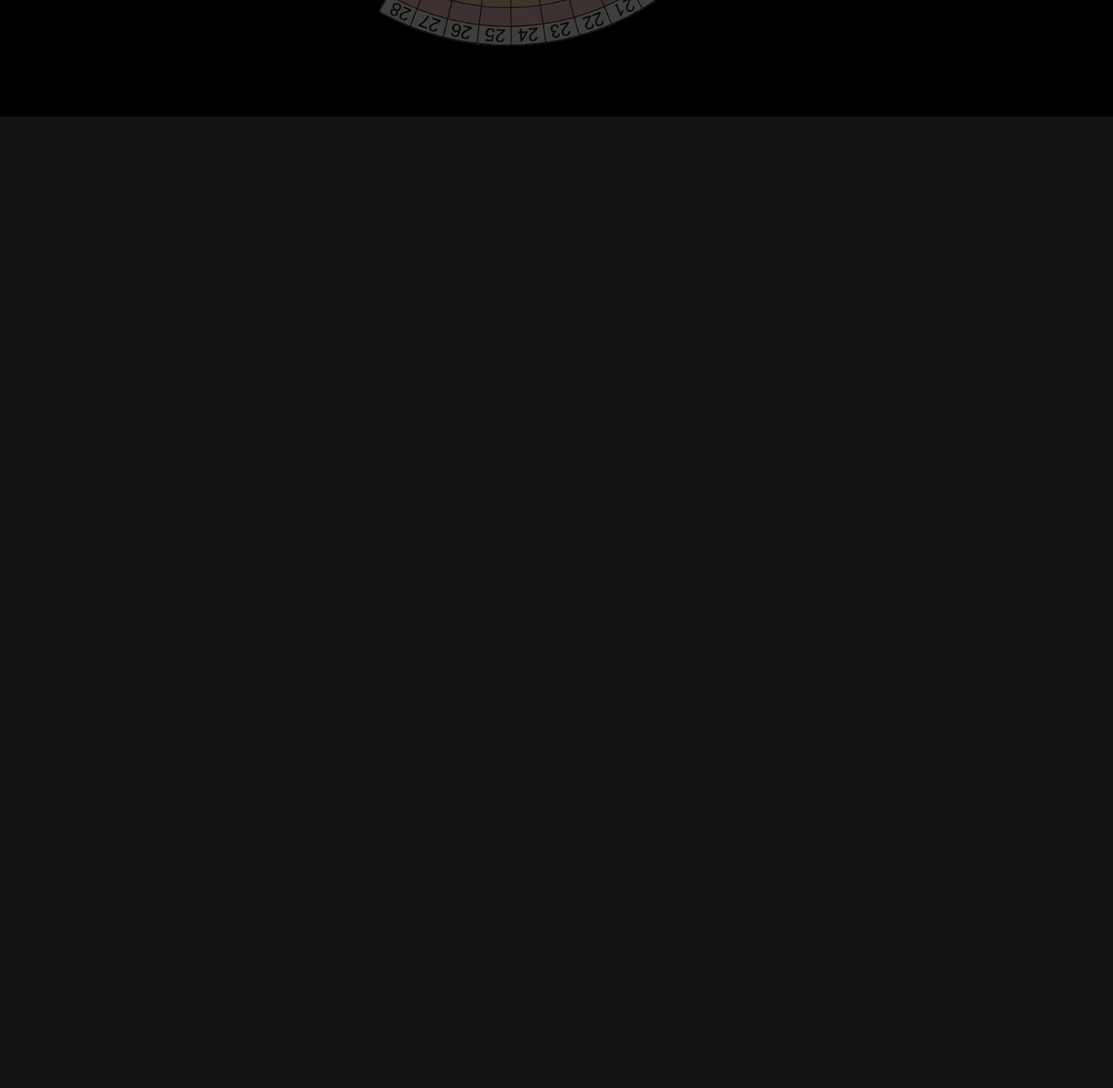
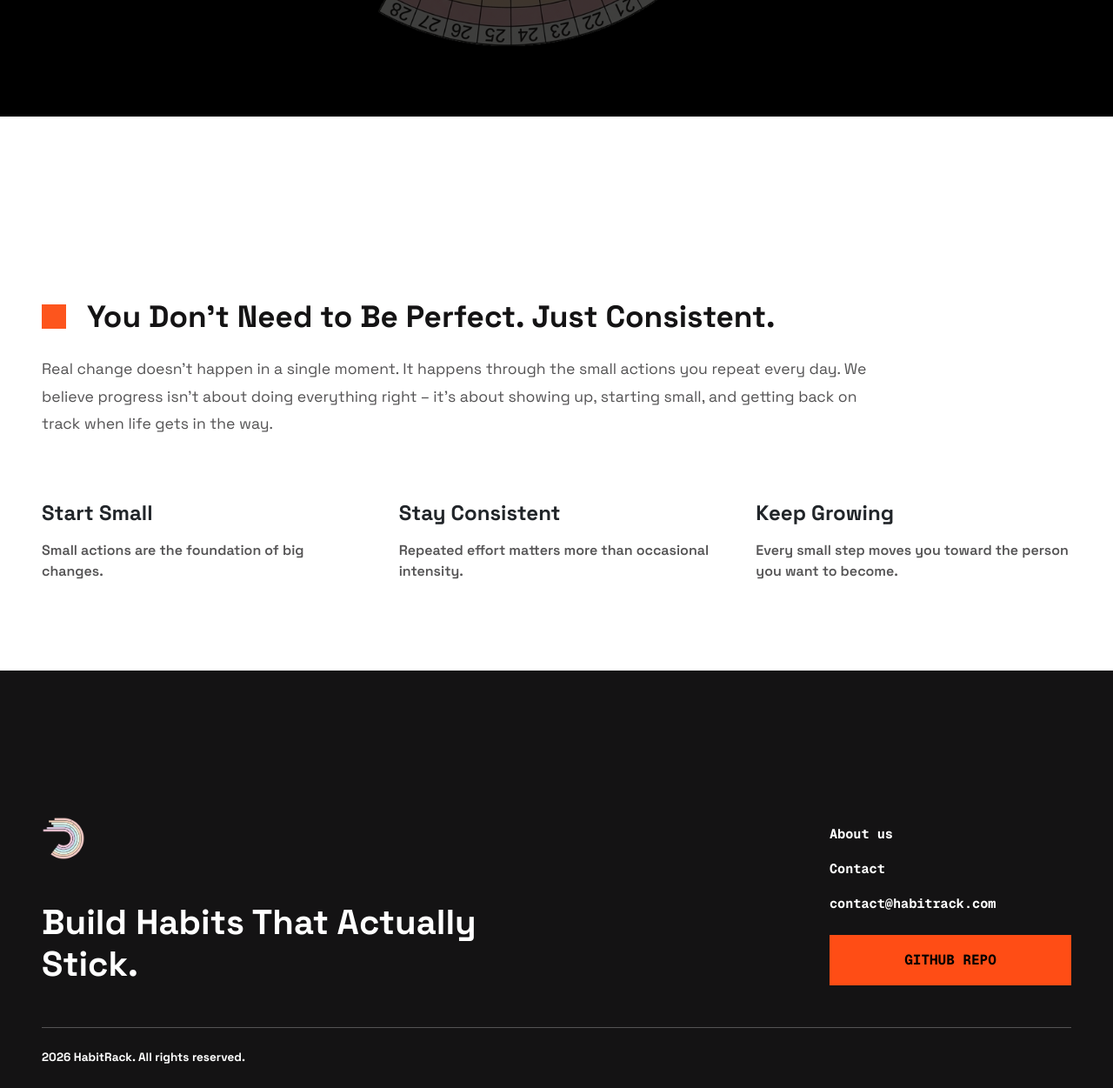
Before and after one commit to Distorver/HabitRack, a website: page index.html in a window 1280 px wide. Shown: the part 666-1917 px from the top of the page at 87% size. Before the commit the page ends 800 px from the top, so only its background shows below. Drawn offline with nearby package versions, Linux system fonts and the light colour scheme.

Commit message:
PHILOSOPHY-FOOTER

```diff
--- a/css/style.css
+++ b/css/style.css
@@ -90,3 +90,82 @@ a,
 .sub-container{
   margin-top: 9%;
 }
+
+
+
+
+
+
+
+/* ========== PHILOSOPHY & FOOTER START ========== */
+
+
+
+
+
+.philosophy-section {
+  background-color: #ffffff;
+  color: #141314;
+  padding: 8% 0;
+}
+.text-secondary-custom {
+  color: #545354 !important;
+}
+/* Philosophy Section Styling */
+.orange-square {
+  width: 28px;
+  height: 28px;
+  background-color: #FD551D;
+  flex-shrink: 0;
+}
+
+.philosophy-title {
+  font-size: 2.2rem;
+  color: #141314;
+}
+
+.philosophy-text {
+  line-height: 1.8;
+  font-size: 1.1rem;
+  max-width: 950px;
+}
+
+/* Footer Section Styling */
+.footer-section {
+  background-color: #141314;
+  padding-top: 7rem;
+}
+
+.footer-logo {
+  height: 50px;
+  width: auto;
+  object-fit: contain;
+}
+
+.footer-top {
+  min-height: 250px;
+}
+
+.footer-link {
+  font-weight: 700;
+  color: #ffffff;
+  text-decoration: none;
+  font-size: 0.95rem;
+  transition: color 0.3s ease;
+}
+
+.footer-link:hover {
+  color: #FD551D;
+}
+
+.border-custom {
+  border-color: #545354 !important;
+}
+
+.footer-copyright {
+  font-weight: 700;
+  font-size: 0.85rem;
+  color: #ffffff;
+}
+
+/* ========== PHILOSOPHY & FOOTER END ========== */
--- a/index.html
+++ b/index.html
@@ -145,12 +145,80 @@
       <!-- ========== HOW IT WORKS END ========== -->
 
       <!-- ========== PHILOSOPHY START ========== -->
+      <section class="philosophy-section ">
+        <div class="container-fluid px-4 px-lg-5">
+          <div class="sub-container">
+            <!-- Header Area -->
+            <div class="d-flex align-items-center mb-4">
+              <div class="orange-square me-4"></div>
+              <h2 class="philosophy-title fw-bold mb-0">You Don't Need to Be Perfect. Just Consistent.</h2>
+            </div>
+
+            <!-- Subtitle -->
+            <div class="row mb-5 pb-4">
+              <div class="col-lg-10">
+                <p class="philosophy-text text-secondary-custom mb-0">
+                  Real change doesn't happen in a single moment. It happens through the small actions you repeat every day. We believe progress isn't about doing everything right – it's about showing up, starting small, and getting back on track when life gets in the way.
+                </p>
+              </div>
+            </div>
+
+            <!-- Features Columns -->
+            <div class="row g-5">
+              <!-- Column 1 -->
+              <div class="col-md-4">
+                <h4 class="fw-bold mb-3 text-dark">Start Small</h4>
+                <p class="text-secondary-custom fw-semibold mb-0">Small actions are the foundation of big changes.</p>
+              </div>
+              <!-- Column 2 -->
+              <div class="col-md-4">
+                <h4 class="fw-bold mb-3 text-dark">Stay Consistent</h4>
+                <p class="text-secondary-custom fw-semibold mb-0">Repeated effort matters more than occasional intensity.</p>
+              </div>
+              <!-- Column 3 -->
+              <div class="col-md-4">
+                <h4 class="fw-bold mb-3 text-dark">Keep Growing</h4>
+                <p class="text-secondary-custom fw-semibold mb-0">Every small step moves you toward the person you want to become.</p>
+              </div>
+            </div>
+          </div>
+        </div>
+      </section>
+
+
 
       <!-- ========== PHILOSOPHY END ========== -->
     </main>
 
     <!-- ========== FOOTER START ========== -->
-    <footer></footer>
+    <footer class="footer-section">
+      <div class="container-fluid px-4 px-lg-5">
+        <div class="row justify-content-between align-items-end mb-5 footer-top">
+          <!-- Left Side: Logo & Slogan -->
+          <div class="col-lg-6 mb-5 mb-lg-0">
+            <div class="mb-5 d-flex align-items-center">
+              <img src="assets/images/raw/HabitRack.png" alt="HabitRack Logo" class="footer-logo" />
+            </div>
+            <h2 class="display-6 fw-bold mb-0 text-white">Build Habits That Actually Stick.</h2>
+          </div>
+
+          <!-- Right Side: Links & Button -->
+          <div class="col-lg-3 d-flex flex-column align-items-lg-start">
+            <ul class="list-unstyled mb-4 d-flex flex-column gap-3 w-100">
+              <li><a href="https://github.com/Distorver/HabitRack" class="footer-link">About us</a></li>
+              <li><a href="https://github.com/Distorver/HabitRack" class="footer-link">Contact</a></li>
+              <li><a href="https://github.com/Distorver/HabitRack" class="footer-link text-lowercase">contact@habitrack.com</a></li>
+            </ul>
+            <a href="https://github.com/Distorver/HabitRack" class="btn btn-orange rounded-0 w-100 py-3 text-center fs-6">GITHUB REPO</a>
+          </div>
+        </div>
+
+        <!-- Footer Bottom: Copyright -->
+        <div class="border-top border-custom py-4 mt-5">
+          <p class="mb-0 footer-copyright">2026 HabitRack. All rights reserved.</p>
+        </div>
+      </div>
+    </footer>
     <!-- ========== FOOTER END ========== -->
 
     <!-- Bootstrap Section -->
```
